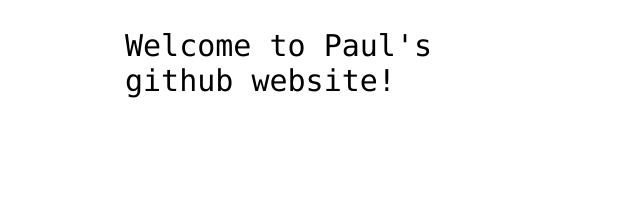
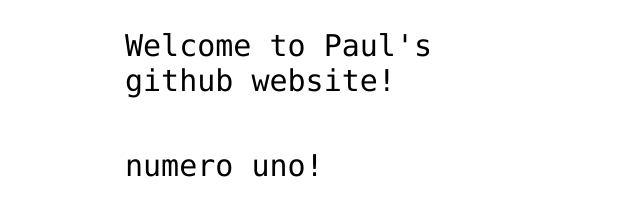
Before and after one commit to paulnewman1/hello-world, a plain HTML site: page index.html in a window 1280 px wide. Shown: the part 360-576 px from the top of the page, without its empty margins (315-955 px from the left). Drawn offline with Linux system fonts and the light colour scheme.

Commit message:
Update index.html

```diff
--- a/index.html
+++ b/index.html
@@ -13,6 +13,6 @@
 
 <!-- Change this code here by copy and pasting your template on line 15 -->
 <p>Welcome to Paul's github website!</p>
-
+<p>numero uno!</p>
 </body>
 </html>
```
